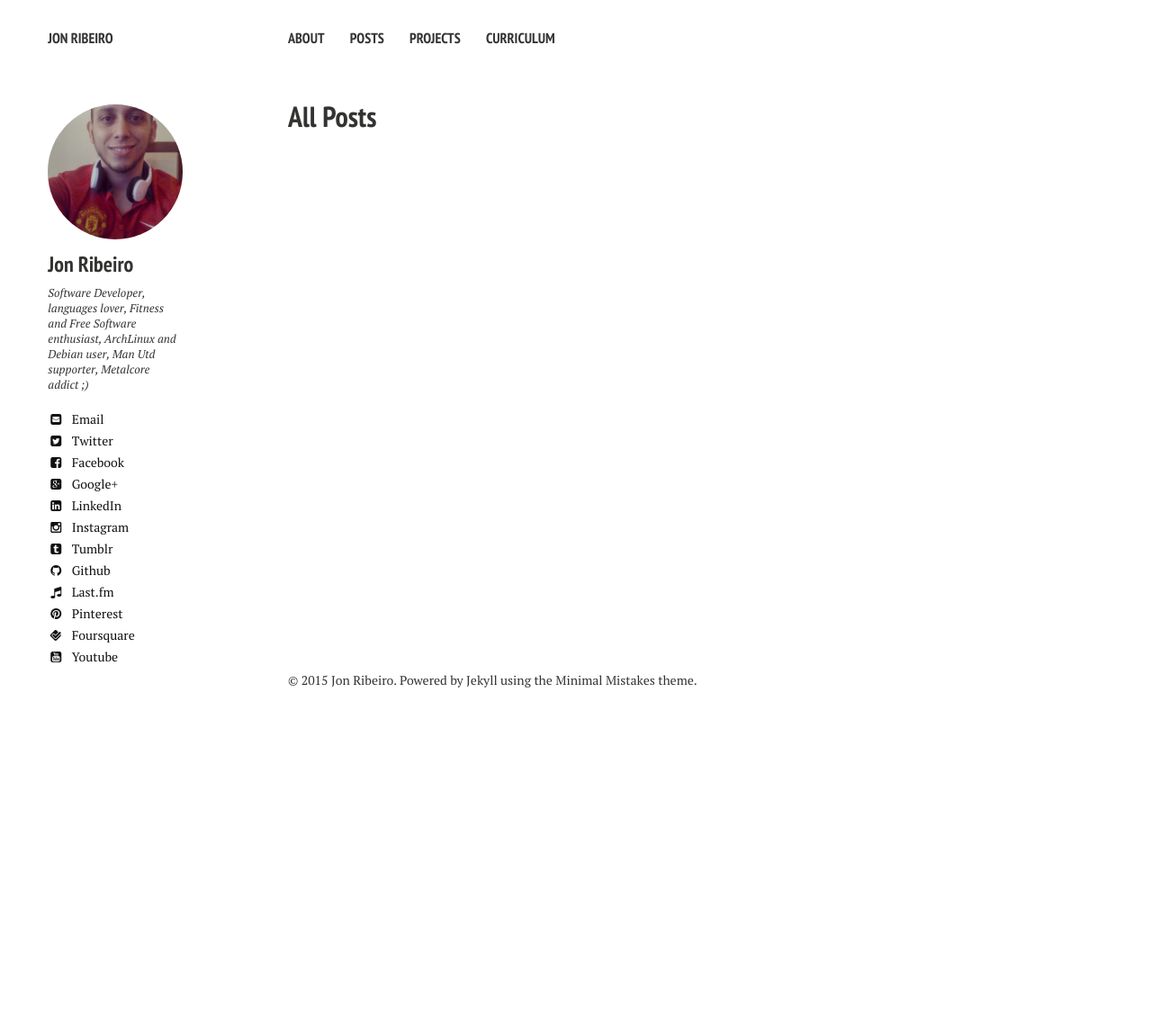
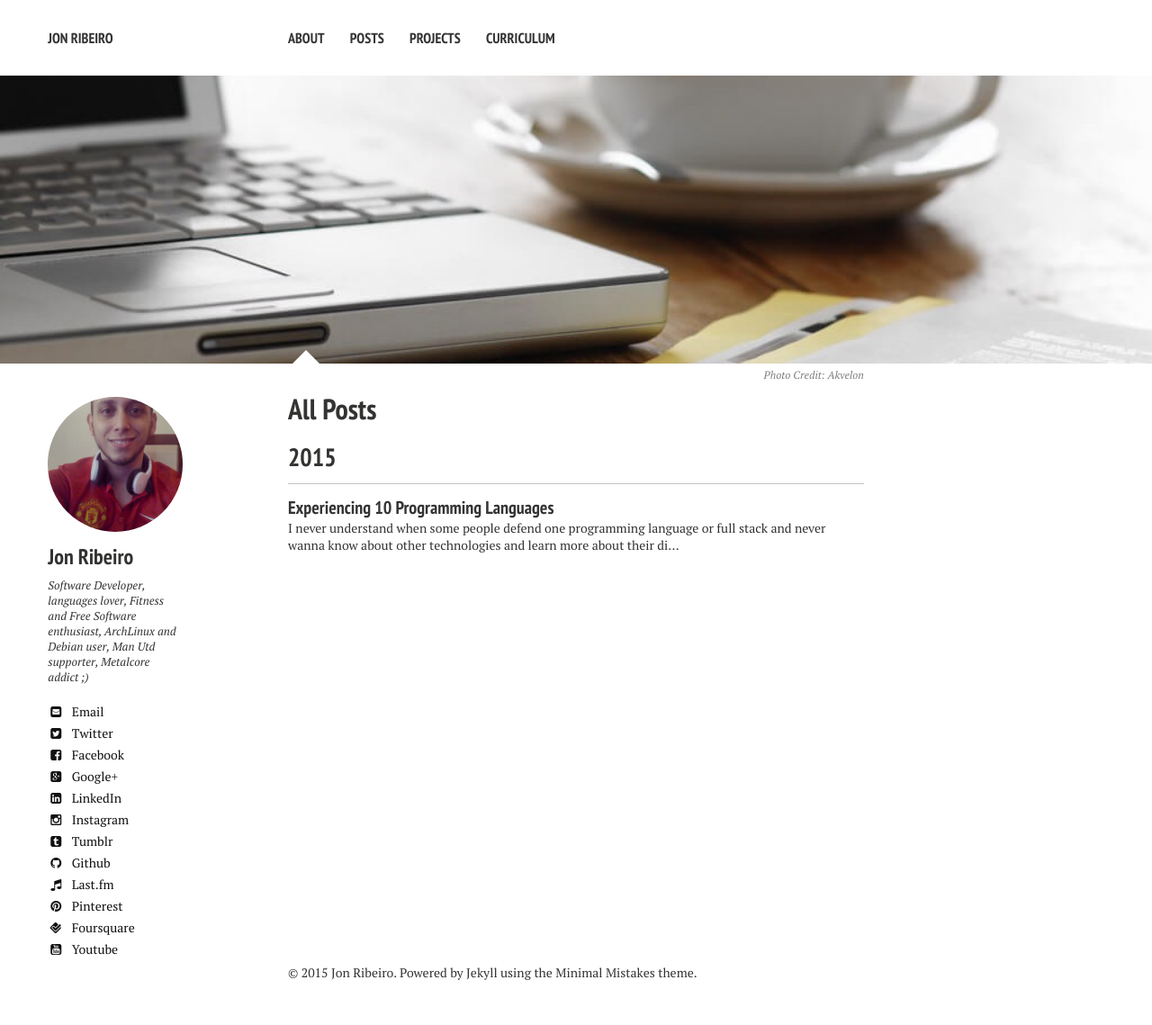
Before and after one commit to jonathas/jonathas.github.io, a Jekyll site: the page built from posts/index.md, in a window 1280 px wide. Shown: the whole page at 90% size. Built offline with Jekyll 4.4.1, drawn with Linux system fonts in a browser that asks for light colours; nearby versions of some CDN libraries; before the commit the page ends 900 px from its top, so only the background shows below that; some of the changed lines change nothing that is shown.

Commit message:
Adapted and added my latest post from wordpress, added a cover to the posts page

```diff
--- /dev/null
+++ b/_posts/2015-03-21-experiencing-10-programming-languages.markdown
@@ -0,0 +1,173 @@
+---
+layout: post
+title: "Experiencing 10 Programming Languages"
+excerpt: "I never understand when some people defend one programming language or full stack and never wanna know about other technologies and learn more about their differences"
+tags: [apache, c, groovy, java, javascript, lua, perl, php, python, ruby, top10, dotnet]
+comments: true
+date: 2015-03-21T18:02:27-03:00
+---
+
+I never understand when some people defend one programming language or full stack and never wanna know about other technologies and learn more about their differences. You see, a programming language is just a tool.
+
+During my career, I've met many people who would be very faithful to one kind of technology and ignore all the rest. Don't get me wrong, of course we should become specialists in one kind of technology. But for example, if you stick to PHP only, you'll be missing how beautiful Rails is, or if you stick to the Microsoft stack, you'll be missing so many other technologies that don't depend on the newest version of OS or IDE to work properly and in their newest version.
+
+Technology is evolving all the time and it's hard to keep up with all the trends that keep coming, so I believe we must be always willing to learn more and grow in the process. After having to learn .NET to develop some systems for the company where I work, coming from my mostly-PHP background, I started to believe that given enough time, anything is possible.
+
+Recently I decided to get a task given to me in an interview for a Software Engineer position at Google and explore some programming languages with that idea. I thought about developing the same code with 10 different languages, just to practice, because I believe that's the best way to learn a language for me.
+
+I learn much better by doing (and practicing Google-fu, of course). The idea was to read an imaginary log file with a list of IP addresses and return the TOP 10 most repeated ones, along with their count. I decided then to use a real log file from a random day for that and parse it using the languages I chose for the task, which were **C++**, **C#**, **Groovy**, **Java**, **JavaScript**, **Lua**, **Perl**, **PHP**, **Python** and **Ruby**.
+
+The ones that I had more fun with were:
+
+### Ruby
+{% highlight ruby %}
+def read_parse(filepath)
+    ip_count = {}
+    File.open(filepath, &quot;r&quot;) do |f|
+        f.each_line do |line|
+            ip_address = line.split(&quot; &quot;)[0]
+            if ip_count.has_key?(ip_address)
+                ip_count[ip_address] += 1
+            else
+                ip_count[ip_address] = 1
+            end
+        end
+    end
+
+    return Hash[ip_count.sort_by{|k, v| v}.reverse]
+end
+
+ip_list = read_parse(&quot;../apache.log&quot;)
+
+puts &quot;RANK\tIP\t\tCOUNT&quot;
+
+ip_list.take(10).each_with_index do |ip, index|
+    puts &quot;#{index+1}\t#{ip[0]}\t#{ip[1]}&quot;
+end
+{% endhighlight %}
+
+* * *
+
+### Python
+{% highlight python %}
+from operator import itemgetter
+
+def read_parse(filepath):
+    ip_count = {}
+
+    with open(filepath, &quot;r&quot;) as file:
+        for line in file:
+            ip_address = line.split(&quot; &quot;)[0]
+
+            if ip_address in ip_count:
+                ip_count[ip_address] += 1
+            else:
+                ip_count[ip_address] = 1
+
+    return ip_count
+
+ip_list = read_parse(&quot;../apache.log&quot;)
+
+#The header
+print(&quot;RANK\tIP\t\tCOUNT&quot;)
+
+# Using enumerate() so we can have the iteration's index (rank variable),
+# starting at 1
+# Sorting the items of the ip_list by their value in reverse order,
+# but limiting the loop from 0 to 10
+# Ps: Python is beautiful =)
+for rank, line in enumerate(sorted(ip_list.items(), key=itemgetter(1), reverse=True)[0:10], start = 1):
+    print(&quot;{}\t{}\t{}\t&quot;.format(rank,line[0],line[1]))
+{% endhighlight %}
+
+* * *
+
+### Groovy
+
+{% highlight groovy %}
+def read_parse(filepath) {
+	def thefile = new File(filepath)
+	def ipCount = [:]
+
+	thefile.eachLine {
+		def ipAddress = it.split(' ')[0]
+
+		if(ipCount[ipAddress] == null) {
+			ipCount[ipAddress] = 1
+		} else {
+			ipCount[ipAddress]++
+		}
+	}
+
+	return ipCount.sort { -it.value }
+}
+
+def ipList = read_parse(&quot;../apache.log&quot;)
+
+def rank = 1
+
+print &quot;RANK\tIP\t\tCOUNT\n&quot;
+
+for (ip in ipList) {
+	print rank + &quot;\t&quot; + ip.key + &quot;\t&quot; + ip.value + &quot;\n&quot;
+	rank++
+	if(rank &gt; 10) break
+}
+{% endhighlight %}
+
+* * *
+
+### C&#35;
+
+(Yes, I've developed this code on my ArchLinux box with MonoDevelop and it ran beautifully) using System;
+
+{% highlight csharp %}
+using System.Collections.Generic;
+using System.Linq;
+using System.IO.File;
+
+namespace Top10IPs {
+	class MainClass {
+		public static void Main (string[] args) {
+			try {
+
+				Dictionary&lt;string , int&gt; dic = new Dictionary&lt;/string&gt;&lt;string , int&gt;();
+
+				string[] lines = ReadAllLines(@&quot;apache.log&quot;);
+				char[] delimiterChars = { ' ' };
+
+				foreach (string line in lines) {
+					string[] lineParts = line.Split(delimiterChars);
+					string ipAddress = lineParts[0];
+
+					if(dic.ContainsKey(ipAddress)){
+						dic[ipAddress]++;
+					} else {
+						dic.Add(ipAddress, 1);
+					}
+
+				}
+
+				Console.WriteLine(&quot;RANK\tIP\t\tCOUNT&quot;);
+
+				int i = 1;
+				foreach (KeyValuePair&lt;/string&gt;&lt;string ,int&gt; item in dic.OrderByDescending(key=&gt; key.Value)) {
+					Console.WriteLine(i + &quot;\t&quot; + item.Key + &quot;\t&quot; + item.Value);
+					i++;
+					if(i &gt; 10) break;
+				}
+
+			} catch (Exception ex) {
+				Console.WriteLine (ex.Message);
+			}
+		}
+	}
+}
+
+{% endhighlight %}
+
+* * *
+
+The other languages you can check [here](https://github.com/jonathas/top10ips)
+
+So, this is it for today. Lately I've been working a lot with the [Ionic Framework](http://ionicframework.com), which is a framework built for hybrid mobile development and uses AngularJS and Phonegap/Cordova, and I've also been studying more about Rails and Laravel, so some of my next posts will probably be about these technologies.
--- a/posts/index.md
+++ b/posts/index.md
@@ -2,4 +2,8 @@
 layout: post-index
 title: All Posts
 excerpt: "A List of Posts"
+image:
+  feature: cover-posts.jpg
+  credit: Akvelon
+  creditlink: https://akvelon.com/application-management/
 ---
```
Also changed, not shown: images/cover-posts.jpg (added).
